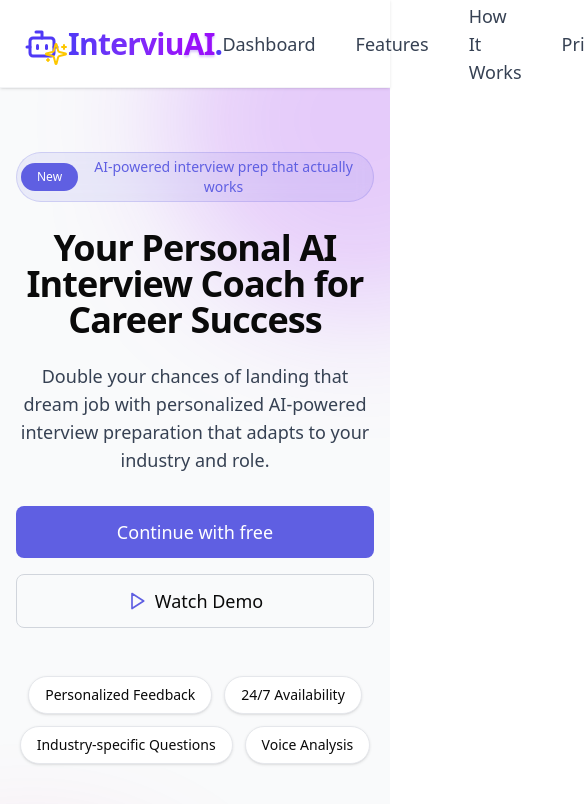
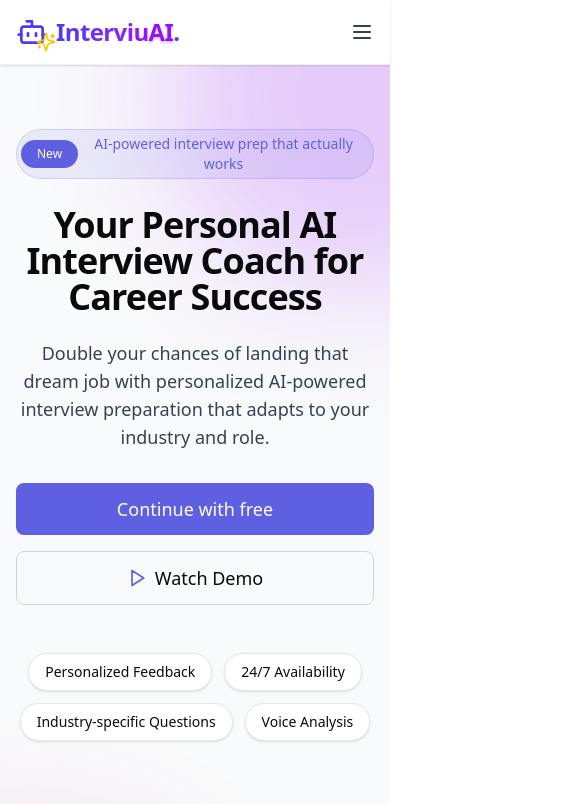
Before and after one commit to mehakkanyal16/InterviuAI, a Next.js app: page / in a window 390 px wide. Shown: the top 804 px of the page, 585 px wide, since content can reach past the window. Built offline with nearby package versions, Linux system fonts and the light colour scheme.

Commit message:
Updated Responsive Header

```diff
--- a/app/dashboard/_components/Header.jsx
+++ b/app/dashboard/_components/Header.jsx
@@ -2,11 +2,12 @@
 import { UserButton } from '@clerk/nextjs';
 import Link from 'next/link';
 import { usePathname } from 'next/navigation';
-import React from 'react';
-import { Bot, Sparkles } from "lucide-react";
+import React, { useState } from 'react';
+import { Bot, Sparkles, Menu, X } from "lucide-react";
 
 function Header() {
   const path = usePathname();
+  const [isMenuOpen, setIsMenuOpen] = useState(false);
 
   // Handle smooth scrolling for anchor links
   const handleScroll = (e, href) => {
@@ -17,21 +18,27 @@ function Header() {
       if (targetElement) {
         targetElement.scrollIntoView({ behavior: 'smooth' });
       }
+      setIsMenuOpen(false); // Close mobile menu after clicking
     }
   };
 
+  // Toggle mobile menu
+  const toggleMenu = () => {
+    setIsMenuOpen(!isMenuOpen);
+  };
+
   return (
-    <header className="flex items-center justify-between bg-white/95 backdrop-blur-sm shadow-sm px-6 py-5 h-22 border-b border-gray-100">
-      {/* Logo with impressive text effect */}
+    <header className="flex items-center justify-between bg-white/95 backdrop-blur-sm shadow-sm px-4 sm:px-6 py-4 sm:py-5 h-auto border-b border-gray-100">
+      {/* Logo with responsive sizing */}
       <Link
         href="/"
         className="flex items-center gap-2 group"
       >
         <div className="relative">
-          <Bot className="h-9 w-9 text-indigo-600 transition-all duration-300 group-hover:rotate-6 group-hover:scale-110" />
-          <Sparkles className="h-6 w-6 text-yellow-400 absolute -right-2 -bottom-1 transition-all duration-500 group-hover:rotate-45" />
+          <Bot className="h-8 w-8 sm:h-9 sm:w-9 text-indigo-600 transition-all duration-300 group-hover:rotate-6 group-hover:scale-110" />
+          <Sparkles className="h-5 w-5 sm:h-6 sm:w-6 text-yellow-400 absolute -right-2 -bottom-1 transition-all duration-500 group-hover:rotate-45" />
         </div>
-        <span className="text-3xl font-bold tracking-tight">
+        <span className="text-2xl sm:text-3xl font-bold tracking-tight">
           <span className="bg-gradient-to-r from-indigo-600 to-purple-600 bg-clip-text text-transparent">
             Interviu
           </span>
@@ -42,8 +49,22 @@ function Header() {
         </span>
       </Link>
 
-      {/* Navigation with impressive hover and smooth scrolling */}
-      <nav className="flex items-center gap-10">
+      {/* Hamburger menu for mobile */}
+      <button
+        className="sm:hidden text-gray-700 hover:text-indigo-500"
+        onClick={toggleMenu}
+      >
+        {isMenuOpen ? <X className="h-6 w-6" /> : <Menu className="h-6 w-6" />}
+      </button>
+
+      {/* Navigation - Desktop and Mobile */}
+      <nav className={`
+        ${isMenuOpen ? 'flex' : 'hidden'}
+        sm:flex flex-col sm:flex-row items-center absolute sm:static
+        top-full left-0 w-full sm:w-auto bg-white sm:bg-transparent
+        sm:gap-10 p-4 sm:p-0 border-b sm:border-0 border-gray-100
+        transition-all duration-300
+      `}>
         {[
           { name: "Dashboard", href: "/dashboard" },
           { name: "Features", href: "#features" },
@@ -54,25 +75,29 @@ function Header() {
             key={item.name}
             href={item.href}
             onClick={(e) => handleScroll(e, item.href)}
-            className={`text-lg font-medium relative
+            className={`
+              text-base sm:text-lg font-medium relative py-2 sm:py-0
               ${
                 path === item.href
                   ? 'text-indigo-600'
                   : 'text-gray-700 hover:text-indigo-500'
-              }`}
+              }
+            `}
           >
             <span className="relative">
               {item.name}
-              <span className={`absolute left-0 -bottom-1 w-full h-0.5 bg-indigo-500 transition-all duration-300 ${
-                path === item.href ? 'scale-x-100' : 'scale-x-0 group-hover:scale-x-100'
-              }`}></span>
+              <span className={`
+                absolute left-0 -bottom-1 w-full h-0.5 bg-indigo-500
+                transition-all duration-300
+                ${path === item.href ? 'scale-x-100' : 'scale-x-0 group-hover:scale-x-100'}
+              `}></span>
             </span>
           </Link>
         ))}
       </nav>
 
-      {/* User Button with impressive effect */}
-      <div className="transition-all hover:scale-110 hover:shadow-lg rounded-full">
+      {/* User Button with responsive effect */}
+      <div className="hidden sm:block transition-all hover:scale-110 hover:shadow-lg rounded-full">
         <UserButton appearance={{
           elements: {
             avatarBox: "h-10 w-10 border-2 border-transparent hover:border-indigo-300 transition-all duration-300"
```
